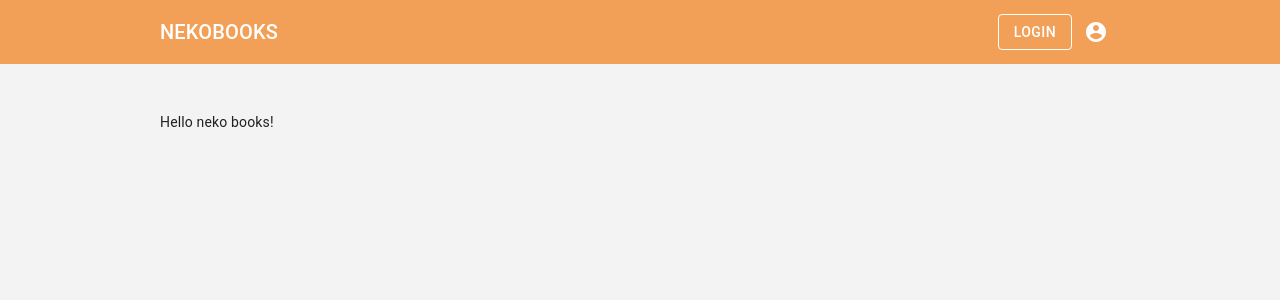
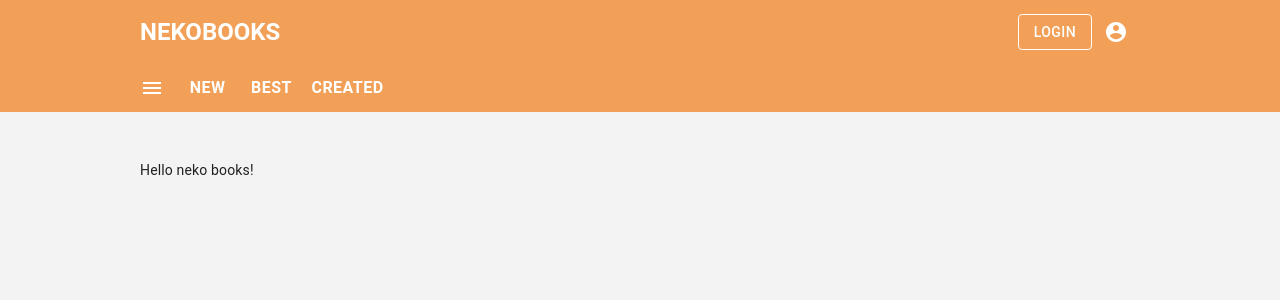
Before and after one commit to kkan0615/react-typescript-nekobooks, a React app: page / in a window 1280 px wide. Shown: the top 300 px of the page. Built offline with nearby package versions, Linux system fonts and the light colour scheme; the HTML template or start-up script is replaced by a standard one.

Commit message:
:smile: Feat: Add menus style

```diff
--- /dev/null
+++ b/public/index.html
@@ -0,0 +1,22 @@
+<!DOCTYPE html>
+<html>
+    <head>
+        <title>Neko books</title>
+        <meta charset="utf-8" />
+        <meta name="theme-color" content="#000000">
+    </head>
+    <body>
+        <div id="root"></div>
+        <script src="bundle.js"></script>
+    </body>
+</html>
+<style>
+    html, body {
+        margin: 0 auto;
+        float: none;
+        padding: 0;
+        min-height: 100%;
+        min-width: 100%;
+        box-sizing: border-box;
+    }
+</style>
--- a/src/layouts/default/index.tsx
+++ b/src/layouts/default/index.tsx
@@ -1,14 +1,18 @@
 import React, { useState } from 'react'
 import { makeStyles } from '@material-ui/core/styles'
+import { useHistory } from 'react-router-dom'
+/** Components */
 import AppBar from '@material-ui/core/AppBar'
 import Toolbar from '@material-ui/core/Toolbar'
 import Typography from '@material-ui/core/Typography'
 import Button from '@material-ui/core/Button'
 import IconButton from '@material-ui/core/IconButton'
+import MenuIcon from '@material-ui/icons/Menu'
 import AccountCircle from '@material-ui/icons/AccountCircle'
+import { defaultLayoutRouters } from '../../router/modules/index'
 
 /** MaxWidth of appBar and content -> it makes content position center */
-const maxWidth = '960px'
+const maxWidth = 1000
 
 /** Style of page with material ui */
 const useStyles = makeStyles(theme => ({
@@ -20,19 +24,34 @@ const useStyles = makeStyles(theme => ({
     maxWidth,
     margin: theme.spacing(0, 'auto'),
   },
-  mainToolBar: {
+  toolBar: {
     color: theme.palette.text.secondary,
     padding: theme.spacing(0),
   },
+  menuAppBar: {
+    maxWidth: maxWidth + 25,
+    margin: theme.spacing(0, 'auto'),
+  },
   title: {
     flexGrow: 1,
-    display: 'none',
+    display: 'block',
+    fontWeight: 600,
     [theme.breakpoints.up('sm')]: {
       display: 'block',
+    },
+    [theme.breakpoints.down('sm')]: {
+      paddingLeft: theme.spacing(2),
     },
   },
   loginButton: {
     color: theme.palette.text.secondary,
+  },
+  menuIcon: {
+    fontWeight: 600,
+  },
+  linkButton: {
+    fontSize: 16,
+    fontWeight: 600,
   },
   content: {
     maxWidth,
@@ -42,7 +61,11 @@ const useStyles = makeStyles(theme => ({
 }))
 
 const DefaultLayout: React.FC = props => {
+  /** Props */
   const { children } = props
+
+  /** Router (history) */
+  const history = useHistory()
 
   /** States */
   const classes = useStyles()
@@ -61,9 +84,9 @@ const DefaultLayout: React.FC = props => {
           variant="elevation"
         >
           <Toolbar
-            className={classes.mainToolBar}
+            className={classes.toolBar}
           >
-            <Typography className={classes.title} variant="h6" noWrap>
+            <Typography className={classes.title} variant="h5" noWrap>
               {title}
             </Typography>
             <Button color="inherit" variant="outlined" disableElevation>
@@ -79,6 +102,36 @@ const DefaultLayout: React.FC = props => {
             </IconButton>
           </Toolbar>
         </AppBar>
+        <AppBar
+          className={classes.menuAppBar}
+          elevation={0}
+          position="relative"
+          variant="elevation"
+        >
+          <Toolbar
+            className={classes.toolBar}
+            variant="dense"
+          >
+            <IconButton
+              aria-label="account of current user"
+              aria-controls="menu-appbar"
+              aria-haspopup="true"
+              color="inherit"
+              className={classes.menuIcon}
+            >
+              <MenuIcon />
+            </IconButton>
+            <Button className={classes.linkButton} color="inherit">
+              New
+            </Button>
+            <Button className={classes.linkButton} color="inherit">
+              Best
+            </Button>
+            <Button className={classes.linkButton} color="inherit">
+              Created
+            </Button>
+          </Toolbar>
+        </AppBar>
       </div>
       <main
         className={classes.content}
--- a/webpack.config.ts
+++ b/webpack.config.ts
@@ -51,7 +51,7 @@ const config: webpack.Configuration = {
   },
   devServer: {
     historyApiFallback: true,
-    contentBase: path.join(__dirname, 'build'),
+    contentBase: path.join(__dirname, 'public'),
     compress: true,
     port: 8080,
   },
@@ -63,7 +63,7 @@ const config: webpack.Configuration = {
       },
     }),
     new HtmlWebPackPlugin({
-      template: './build/index.html',
+      template: './public/index.html',
       filename: './index.html',
     }),
   ],
```
